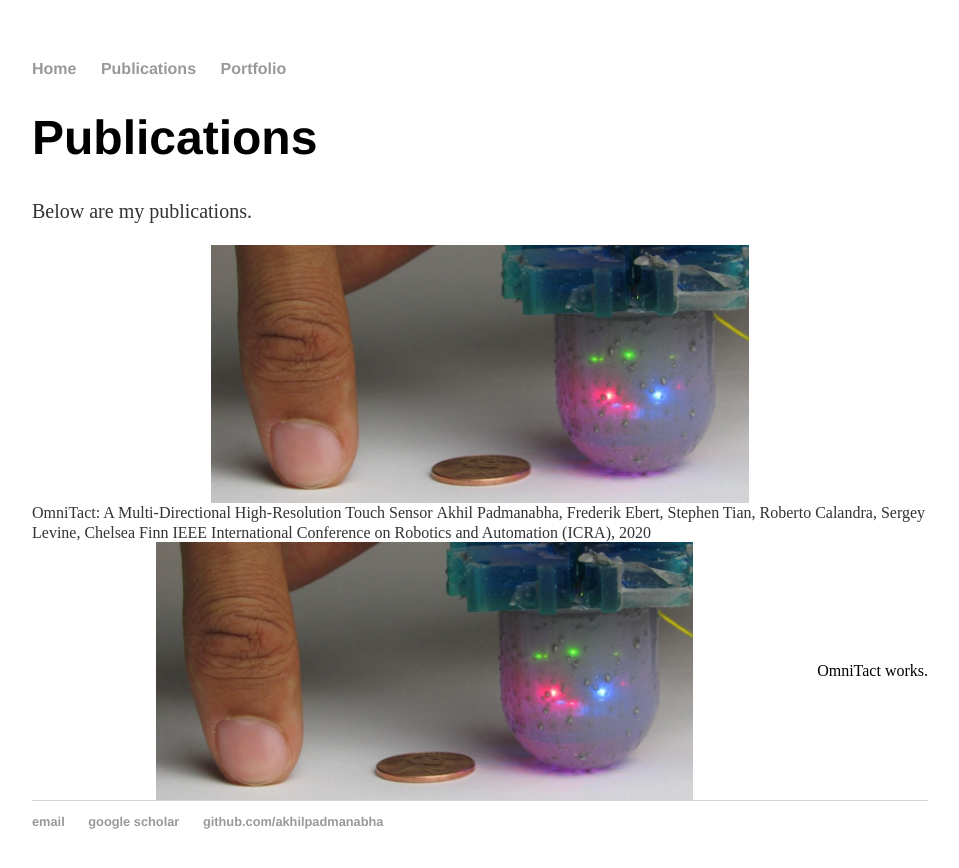
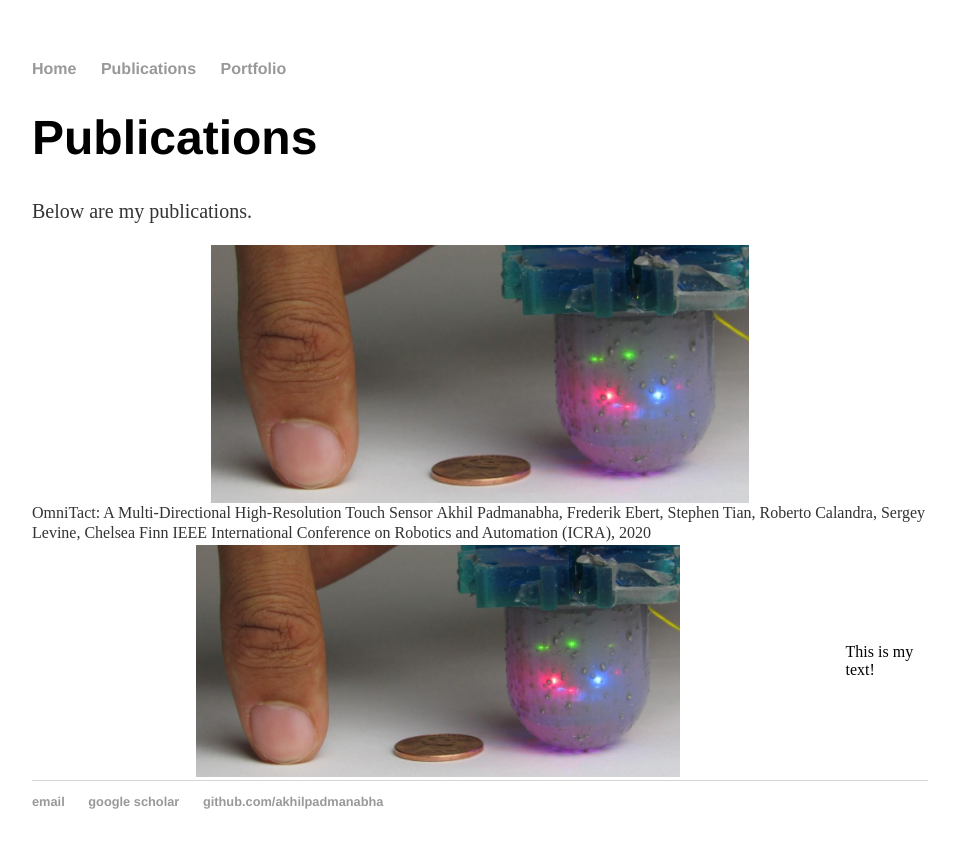
Before and after one commit to akhilpadmanabha/akhilpadmanabha.github.io, a Jekyll site: the page built from publications/index.html, in a window 1280 px wide. Shown: the top 868 px of the page, without its empty margins (160-1119 px from the left). Built offline with Jekyll 4.4.1, drawn with Linux system fonts in a browser that asks for light colours.

Commit message:
trying table

```diff
--- a/css/main.css
+++ b/css/main.css
@@ -61,8 +61,3 @@ margin-left: auto;
 margin-right: auto;
 
 }
-
-.box {
-   display: flex;
-   align-items:center;
-}
--- a/publications/index.html
+++ b/publications/index.html
@@ -18,7 +18,9 @@ title: Publications
 
 
 
-<div class="box">
-    <img src="https://raw.githubusercontent.com/akhilpadmanabha/akhilpadmanabha.github.io/master/images/omnitact.jpg">
-    <span style="">OmniTact works.</span>
-</div>
+<table>
+    <tr>
+        <td valign="top"><img src="https://raw.githubusercontent.com/akhilpadmanabha/akhilpadmanabha.github.io/master/images/omnitact.jpg" alt="" /></td>
+        <td valign="middle">This is my text!</td>
+    </tr>
+</table>
```
